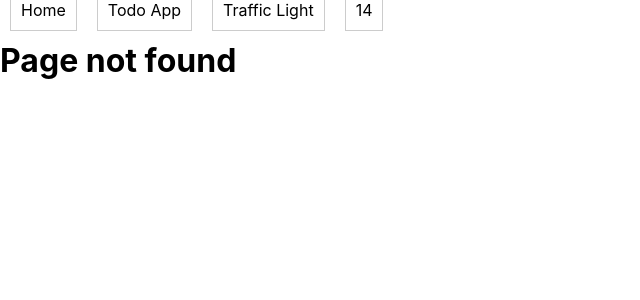
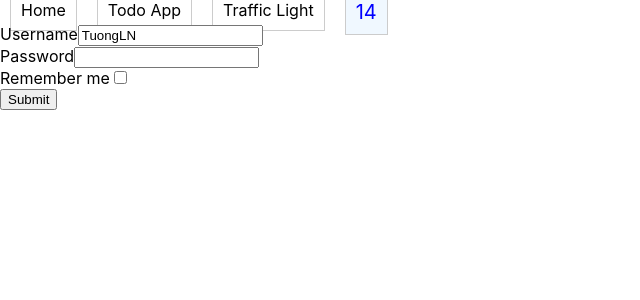
Before and after one commit to TuongLe18110234/MindX-CIJS-93, a React (Create React App) app in the folder cijs93-reactt-app/: page /lesson-15 in a window 1280 px wide. Before the commit this address had no page. Shown: the top 300 px of the page, without its empty margins (0-640 px from the left). Built offline with nearby package versions, Linux system fonts and the light colour scheme.

Commit message:
Lesson 15: Formik

```diff
--- a/cijs93-reactt-app/package.json
+++ b/cijs93-reactt-app/package.json
@@ -13,11 +13,13 @@
     "@testing-library/user-event": "^13.5.0",
     "@uidotdev/usehooks": "^2.4.1",
     "axios": "^1.6.8",
+    "formik": "^2.4.5",
     "react": "^18.2.0",
     "react-dom": "^18.2.0",
     "react-router-dom": "^6.22.2",
     "react-scripts": "5.0.1",
-    "web-vitals": "^2.1.4"
+    "web-vitals": "^2.1.4",
+    "yup": "^1.4.0"
   },
   "scripts": {
     "start": "react-scripts start",
--- a/cijs93-reactt-app/src/App.js
+++ b/cijs93-reactt-app/src/App.js
@@ -16,6 +16,7 @@ import Lesson11 from './Lesson11/Lesson11';
 import Lesson12 from './Lesson12/Lesson12';
 import Lesson13 from './Lesson13/Lesson13';
 import Lesson14 from './Lesson14/Lesson14';
+import Lesson15 from './Lesson15/Lesson15';
 
 function App() {
   return (
@@ -39,6 +40,7 @@ function App() {
         <Route path="/lesson-12" element={<Lesson12 />} />
         <Route path="/lesson-13" element={<Lesson13 />} />
         <Route path="/lesson-14" element={<Lesson14 />} />
+        <Route path="/lesson-15" element={<Lesson15 />} />
       </Routes>
     </>
   );
--- a/cijs93-reactt-app/src/Header/Header.jsx
+++ b/cijs93-reactt-app/src/Header/Header.jsx
@@ -42,8 +42,11 @@ function Header(){
 			{/* <div>
 				<NavLink to="/lesson-13" className={activeClass}>13</NavLink>
 			</div> */}
+			{/* <div>
+				<NavLink to="/lesson-14" className={activeClass}>14</NavLink>
+			</div> */}
 			<div>
-				<NavLink to="/lesson-14" className={activeClass}>14</NavLink>
+				<NavLink to="/lesson-15" className={activeClass}>14</NavLink>
 			</div>
 		</div>
 	)
--- /dev/null
+++ b/cijs93-reactt-app/src/Lesson15/Lesson15.jsx
@@ -0,0 +1,49 @@
+import { useFormik } from "formik";
+
+export default function Leson15() {
+  const formik = useFormik({
+    initialValues: {
+      username: "TuongLN",
+      password: "",
+      rememberMe: false
+    },
+    onSubmit: (values) => {
+      console.log(values);
+    }
+  });
+
+  return (
+    <div>
+      <form onSubmit={formik.handleSubmit}>
+        <div>
+          <label>Username</label>
+          <input
+            type="text"
+            value={formik.values.username}
+            onChange={formik.handleChange}
+            name="username"
+          />
+        </div>
+        <div>
+          <label>Password</label>
+          <input
+            type="password"
+            value={formik.values.password}
+            onChange={formik.handleChange}
+            name="password"
+          />
+        </div>
+        <div>
+          <label>Remember me</label>
+          <input
+            type="checkbox"
+            value={formik.values.rememberMe}
+            onChange={formik.handleChange}
+            name="rememberMe"
+          />
+        </div>
+        <button type="submit">Submit</button>
+      </form>
+    </div>
+  );
+}
```
Also changed, not shown: 1 other file (tests, documents, lock files or other folders).
